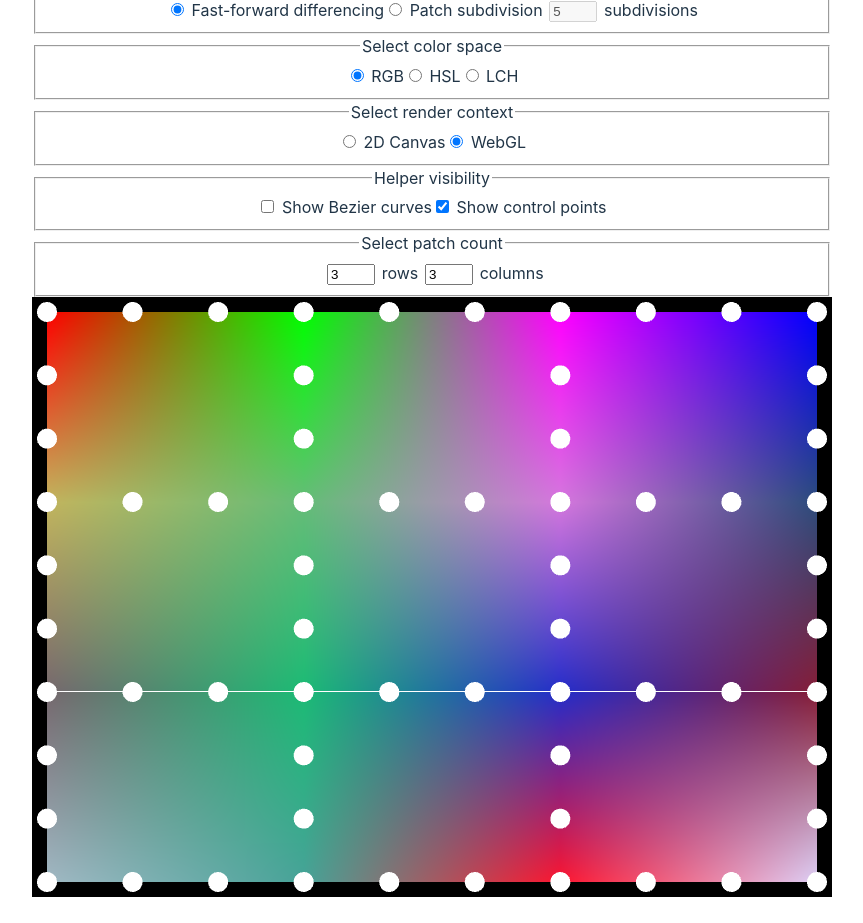
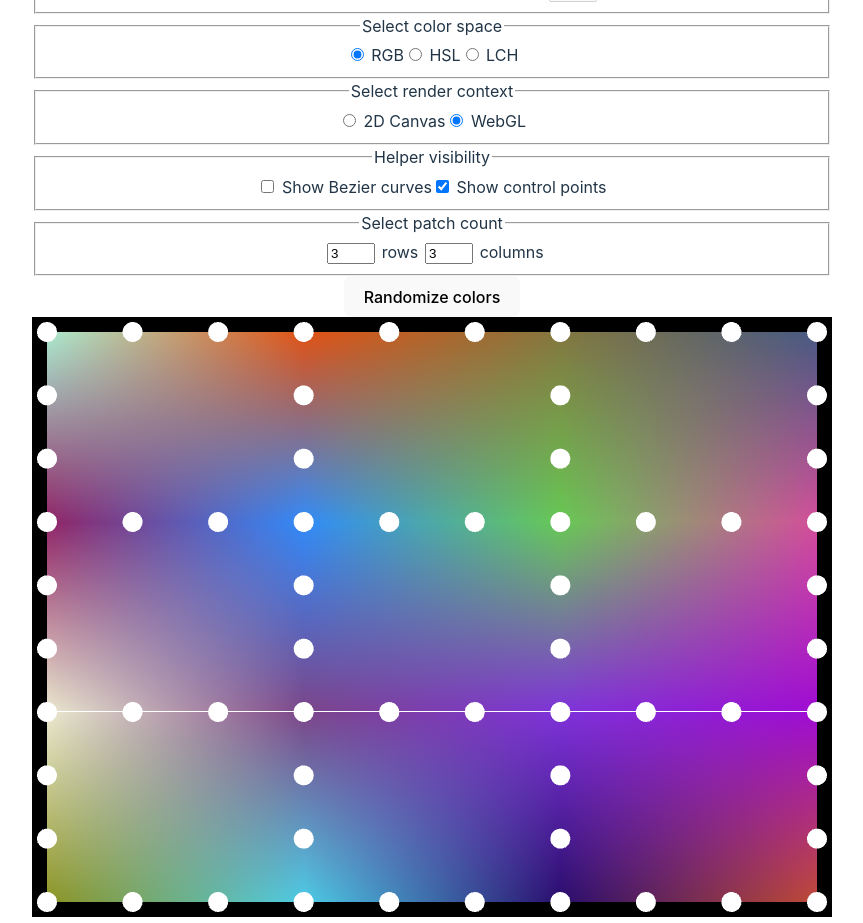
Before and after one commit to tkalmi/mesh-gradient-generator, a React (Vite) app: page / in a window 1280 px wide. Shown: the whole page, without its empty margins (208-1071 px from the left). Built offline with nearby package versions, Linux system fonts and the light colour scheme.

Commit message:
Add color randomizer

```diff
--- a/src/App.tsx
+++ b/src/App.tsx
@@ -162,14 +162,6 @@ function App() {
 
   const [points, setPoints] = useState<Vec2[]>(getNewPoints(1, 1));
 
-  // In RGBA, two for each row
-  const [rawColors, setColors] = useState<Color[]>([
-    [255, 0, 0, 255],
-    [0, 255, 0, 255],
-    [255, 0, 255, 255],
-    [0, 0, 255, 255],
-  ]);
-
   const [patchType, setPatchType] = useState<'coons' | 'tensor'>('tensor');
   const [rasterizerAlgorithm, setRasterizerAlgorithm] = useState<
     'ffd' | 'subdivision'
@@ -181,6 +173,10 @@ function App() {
   const [showControlPoints, setShowControlPoints] = useState(true);
   const [rowCount, setRowCount] = useState(3);
   const [columnCount, setColumnCount] = useState(3);
+  // In RGBA, two for each row
+  const [rawColors, setColors] = useState<Color[]>(
+    getColors(rowCount, columnCount)
+  );
 
   const { columns, rows } = getColumnsAndRowsFromPoints(
     points,
@@ -736,6 +732,13 @@ function App() {
               columns
             </label>
           </fieldset>
+
+          <button
+            type="button"
+            onClick={() => setColors(getColors(rowCount, columnCount))}
+          >
+            Randomize colors
+          </button>
         </form>
 
         <div style={{ width: 800, height: 600, position: 'relative' }}>
```
